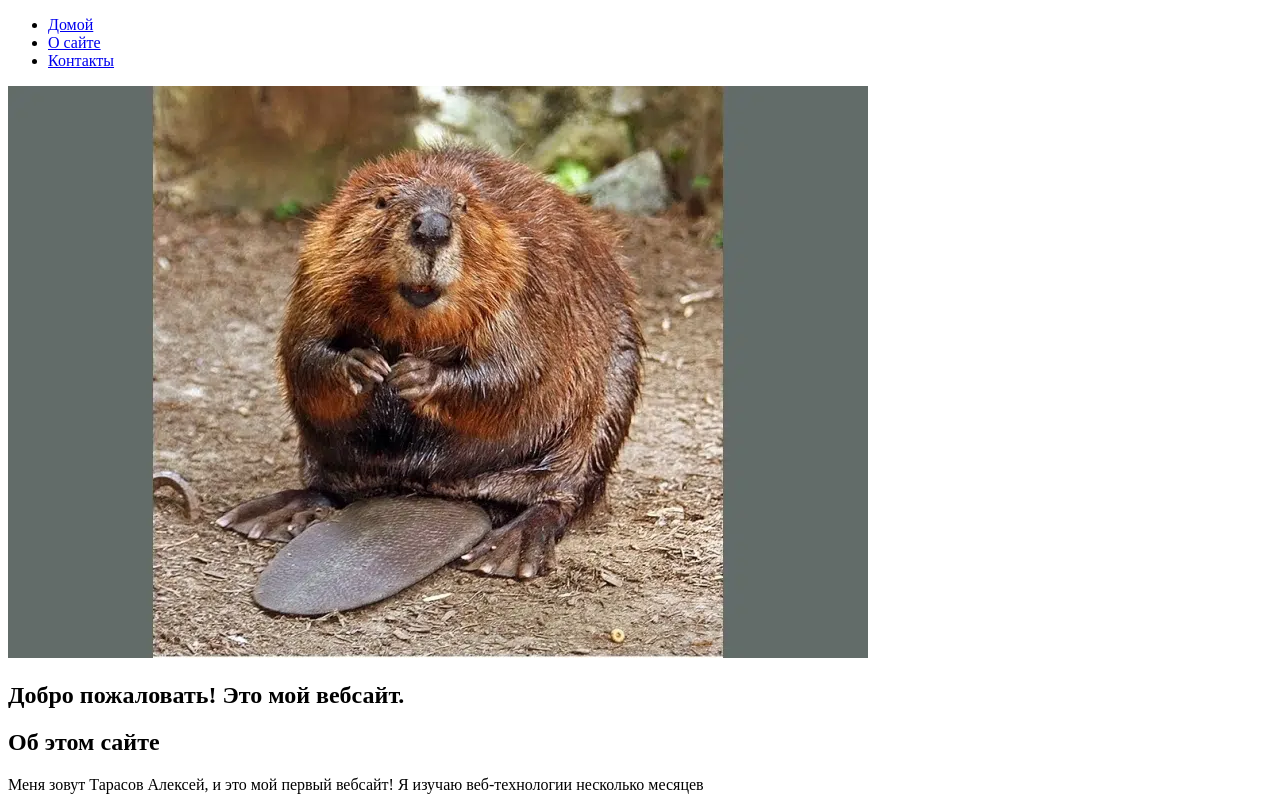
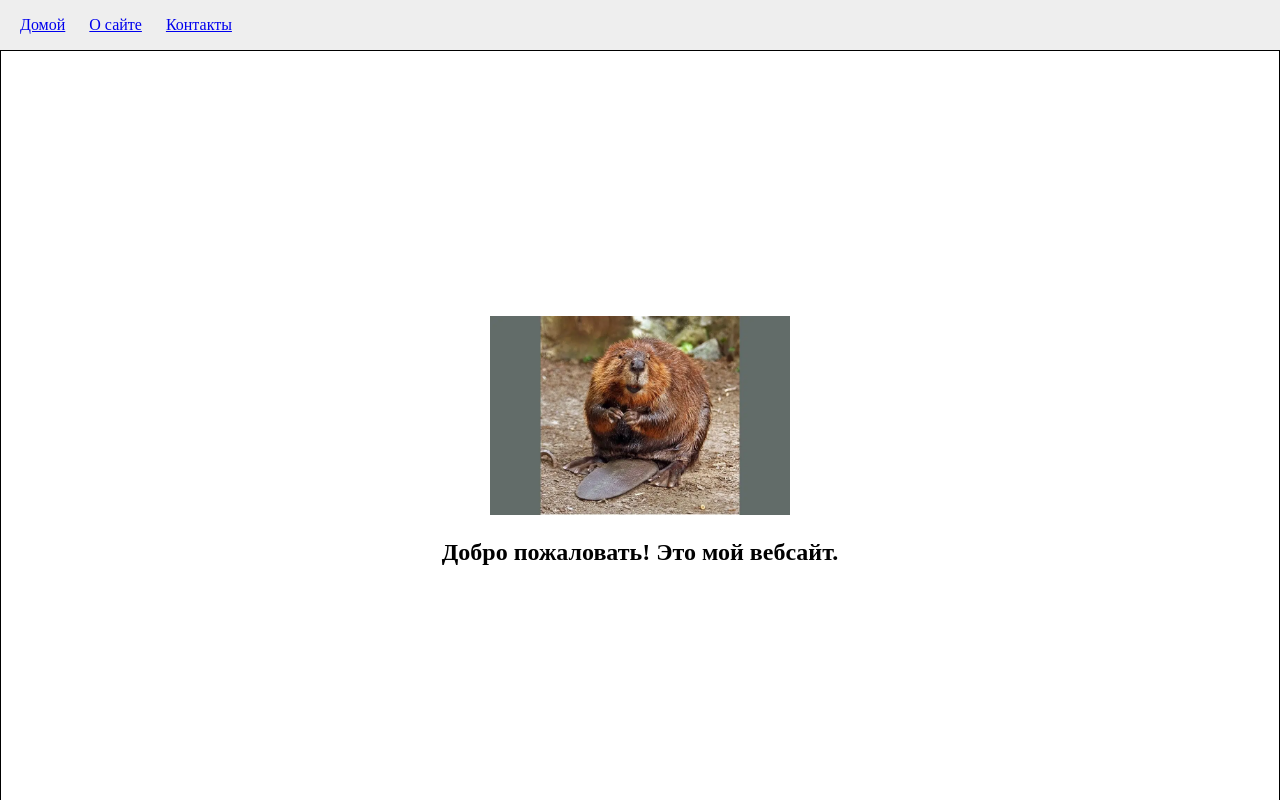
Before and after one commit to likkijay/coding-practice, a plain HTML site: page index.html in a window 1280 px wide. Shown: the top 800 px of the page. Drawn offline with Linux system fonts and the light colour scheme.

Commit message:
Added some basic css styles for my website

```diff
--- a/index.html
+++ b/index.html
@@ -2,6 +2,7 @@
 <html lang="ru-ru">
 	<head>
 		<title>Мой первый вебсайт</title>
+		<link rel="stylesheet" href="style.css">
 	</head>
 	<body>
 		<header>
@@ -16,7 +17,7 @@
 		<main>
 			<section id="hero">
 				<div>
-					<img src="bober.png">
+					<img src="bober.png" class="profile-img">
 					<h1>Добро пожаловать! Это мой вебсайт.</h1>
 				</div>
 			</section>
--- /dev/null
+++ b/style.css
@@ -0,0 +1,46 @@
+body {
+	margin: 0;
+	margin-top: 50px;
+}
+
+header {
+	display: flex;
+	position: fixed;
+	top: 0;
+	left: 0;
+	right: 0;
+	height: 50px;
+	line-height: 50px;
+	background-color: #eeeeee;
+}
+
+header * {
+	display: inline;
+	height: 50px;
+}
+
+header ul {
+	padding: 0;
+}
+
+header li {
+	margin-left: 20px;
+}
+
+section {
+	height: 100vh;
+	border: 1px solid black;
+	display: flex;
+	justify-content: center;
+	align-items: center;
+	text-align: center;
+}
+
+#hero .profile-img {
+	width: 300px;
+}
+
+footer {
+	text-align: center;
+	padding: 50px;
+}
```
